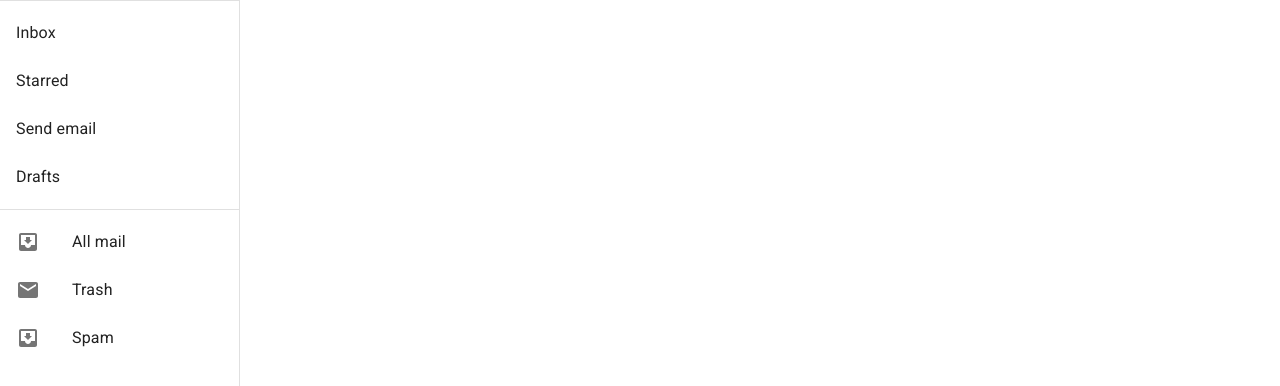
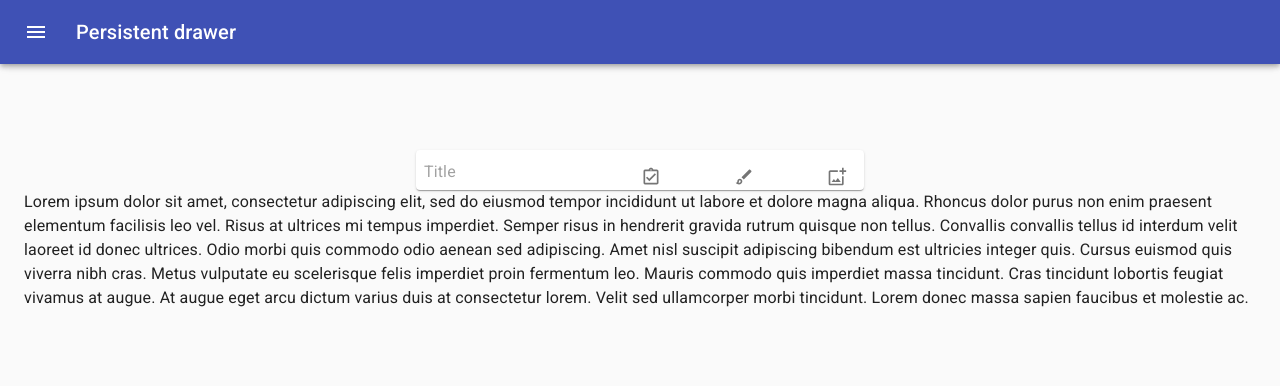
Before and after one commit to manoj-k-n/ReactJS-Fundoo, a React (Create React App) app in the folder fundoo/: page /sidenav in a window 1280 px wide. Shown: the top 386 px of the page. Built offline with nearby package versions, Linux system fonts and the light colour scheme.

Commit message:
[sidenav]

```diff
--- a/fundoo/src/Components/DashBord.jsx
+++ b/fundoo/src/Components/DashBord.jsx
@@ -7,31 +7,45 @@
 import "./note.css";
 import AppNav from './AppNav'
 import { ListItemSecondaryAction } from '@material-ui/core';
-
+import { makeStyles, useTheme } from '@material-ui/core/styles';
 import SideNav from './sideNav';
-import SideBar from './SideBar'
+import SideBar from './SideBar';
+import CssBaseline from '@material-ui/core/CssBaseline';
+import Drawer from '@material-ui/core/Drawer';
 
 
-export class DashBord extends Component {
+
+
+
+ class DashBord extends Component {
     constructor(props) {
         super(props);
         this.state = {
             dialogOpen: false,
             notes: [],
-            sideNavstate:false,
+             sideNavstate:false,
             Archive:false,
             trans:false,
             reminder:false,
             createNotesDisplay:true,
 
+        }
+    }
 
 
 
-        }
-    }
+    handleDrawerOpen = () => {
+   this.setState({setOpen:true})
+  };
+
+   handleDrawerClose = () => {
+    this.setState({setOpen:false})
+  };
+
     handleDialog = () => {
         this.setState({ dialogOpen: !this.state.dialogOpen })
     }
+
     componentDidMount() {
 
         Controller.getAllNotes().then((res) => {
@@ -96,7 +110,7 @@
         })
 
         let trans=this.state.notes.map((item)=>{
-            if(item.trash)
+            if(item.trash&&this.state.trans )
             {
                return <GetNotes data={item} handleDialog={this.handleDialog} />
             }
@@ -106,8 +120,8 @@
 
         return (
             <div>
+                {appNav}
 
-               {appNav}
                 <div>
                 {createNote}
                 {trans}
@@ -130,9 +144,8 @@
                     {getNotes}
                 </div>
                 </div>
+            </div>
 
-
-            </div>
         )
     }
 }
--- /dev/null
+++ b/fundoo/src/Components/Demo.css
@@ -0,0 +1,19 @@
+ * {
+    margin: 0;
+    padding: 0;
+    font-family: sans-serif;
+}
+.sideBar_demo{
+    position: fixed;
+    width: 200px;
+    height: 100%;
+    background-color: azure;
+    left: -200px;
+}
+.sideBar_demo ul  li{
+   padding: 20px 40px;
+   margin: solid auto;
+}
+.sideBar_demo.active{
+    left:0px
+}
--- a/fundoo/src/Components/SideBar.jsx
+++ b/fundoo/src/Components/SideBar.jsx
@@ -17,17 +17,52 @@
 import ListItemText from '@material-ui/core/ListItemText';
 import InboxIcon from '@material-ui/icons/MoveToInbox';
 import MailIcon from '@material-ui/icons/Mail';
+import GetNotes from './GetNotes';
+import Createnote from './createnote'
 
 const drawerWidth = 240;
 
 const useStyles = makeStyles(theme => ({
 
+  root: {
+    display: 'flex',
+  },
+  appBarShift: {
+    width: `calc(100% - ${drawerWidth}px)`,
+    marginLeft: drawerWidth,
+    transition: theme.transitions.create(['margin', 'width'], {
+      easing: theme.transitions.easing.easeOut,
+      duration: theme.transitions.duration.enteringScreen,
+    }),
+  },
+  appBar: {
+    transition: theme.transitions.create(['margin', 'width'], {
+      easing: theme.transitions.easing.sharp,
+      duration: theme.transitions.duration.leavingScreen,
+    }),
+  },
 
 
+  menuButton: {
+    marginRight: theme.spacing(2),
+  },
+  hide: {
+    display: 'none',
+  },
+  drawer: {
+    width: drawerWidth,
+    flexShrink: 0,
+  },
   drawerPaper: {
     width: drawerWidth,
   },
-
+  drawerHeader: {
+    display: 'flex',
+    alignItems: 'center',
+    padding: theme.spacing(0, 1),
+    ...theme.mixins.toolbar,
+    justifyContent: 'flex-end',
+  },
   content: {
     flexGrow: 1,
     padding: theme.spacing(3),
@@ -43,7 +78,6 @@
       duration: theme.transitions.duration.enteringScreen,
     }),
     marginLeft: 0,
-
   },
 }));
 
@@ -52,27 +86,57 @@
   const theme = useTheme();
   const [open, setOpen] = React.useState(false);
 
+  const handleDrawerOpen = () => {
+    setOpen(true);
+  };
 
+  const handleDrawerClose = () => {
+    setOpen(false);
+  };
 
   return (
-    <div className={classes.root}>
-
-
+<div className={classes.root}>
+      <CssBaseline />
+      <AppBar
+        position="fixed"
+        className={clsx(classes.appBar, {
+          [classes.appBarShift]: open,
+        })}
+      >
+        <Toolbar>
+          <IconButton
+            color="inherit"
+            aria-label="open drawer"
+            onClick={handleDrawerOpen}
+            edge="start"
+            className={clsx(classes.menuButton, open && classes.hide)}
+          >
+            <MenuIcon />
+          </IconButton>
+          <Typography variant="h6" noWrap>
+            Persistent drawer
+          </Typography>
+        </Toolbar>
+      </AppBar>
       <Drawer
         className={classes.drawer}
         variant="persistent"
         anchor="left"
-        open={true}
+        open={open}
         classes={{
           paper: classes.drawerPaper,
         }}
       >
-
+        {/* <div className={classes.drawerHeader}>
+          <IconButton onClick={handleDrawerClose}>
+            {theme.direction === 'ltr' ? <ChevronLeftIcon /> : <ChevronRightIcon />}
+          </IconButton>
+        </div>
         <Divider />
         <List>
           {['Inbox', 'Starred', 'Send email', 'Drafts'].map((text, index) => (
             <ListItem button key={text}>
-              {/* <ListItemIcon>{index % 2 === 0 ? <InboxIcon /> : <MailIcon />}</ListItemIcon> */}
+              <ListItemIcon>{index % 2 === 0 ? <InboxIcon /> : <MailIcon />}</ListItemIcon>
               <ListItemText primary={text} />
             </ListItem>
           ))}
@@ -85,7 +149,7 @@
               <ListItemText primary={text} />
             </ListItem>
           ))}
-        </List>
+        </List> */}
       </Drawer>
       <main
         className={clsx(classes.content, {
@@ -94,7 +158,17 @@
       >
         <div className={classes.drawerHeader} />
         <Typography paragraph>
-
+          <Createnote/>
+          Lorem ipsum dolor sit amet, consectetur adipiscing elit, sed do eiusmod tempor incididunt
+          ut labore et dolore magna aliqua. Rhoncus dolor purus non enim praesent elementum
+          facilisis leo vel. Risus at ultrices mi tempus imperdiet. Semper risus in hendrerit
+          gravida rutrum quisque non tellus. Convallis convallis tellus id interdum velit laoreet id
+          donec ultrices. Odio morbi quis commodo odio aenean sed adipiscing. Amet nisl suscipit
+          adipiscing bibendum est ultricies integer quis. Cursus euismod quis viverra nibh cras.
+          Metus vulputate eu scelerisque felis imperdiet proin fermentum leo. Mauris commodo quis
+          imperdiet massa tincidunt. Cras tincidunt lobortis feugiat vivamus at augue. At augue eget
+          arcu dictum varius duis at consectetur lorem. Velit sed ullamcorper morbi tincidunt. Lorem
+          donec massa sapien faucibus et molestie ac.
         </Typography>
         <Typography paragraph>
 
--- a/fundoo/src/Components/sideNav.jsx
+++ b/fundoo/src/Components/sideNav.jsx
@@ -1,43 +1,181 @@
-import React, { Component } from 'react'
-import { Card, Menu, IconButton } from '@material-ui/core'
+import React from 'react';
+import clsx from 'clsx';
+import { makeStyles, useTheme } from '@material-ui/core/styles';
 import Drawer from '@material-ui/core/Drawer';
-import SwipeableDrawer from '@material-ui/core/SwipeableDrawer';
-import EmojiObjectsTwoToneIcon from '@material-ui/icons/EmojiObjectsTwoTone';
-export class sideNav extends Component {
-    render() {
-        return (
-            <div>
-                <div className="Drawer">
+import CssBaseline from '@material-ui/core/CssBaseline';
+import AppBar from '@material-ui/core/AppBar';
+import Toolbar from '@material-ui/core/Toolbar';
+import List from '@material-ui/core/List';
+import Typography from '@material-ui/core/Typography';
+import Divider from '@material-ui/core/Divider';
+import IconButton from '@material-ui/core/IconButton';
+import MenuIcon from '@material-ui/icons/Menu';
+import ChevronLeftIcon from '@material-ui/icons/ChevronLeft';
+import ChevronRightIcon from '@material-ui/icons/ChevronRight';
+import ListItem from '@material-ui/core/ListItem';
+import ListItemIcon from '@material-ui/core/ListItemIcon';
+import ListItemText from '@material-ui/core/ListItemText';
+import InboxIcon from '@material-ui/icons/MoveToInbox';
+import MailIcon from '@material-ui/icons/Mail';
 
-                    <div className="note_sidenav">
+const drawerWidth = 240;
 
-                    <div className="IconSide">
-                        <EmojiObjectsTwoToneIcon/>
-                    </div>
-                    <div className="Name_Side">
-                    <h3 style={{fontSize:17}}>Notes</h3>
-                    </div>
+const useStyles = makeStyles(theme => ({
+  root: {
+    display: 'flex',
+  },
+  appBar: {
+    transition: theme.transitions.create(['margin', 'width'], {
+      easing: theme.transitions.easing.sharp,
+      duration: theme.transitions.duration.leavingScreen,
+    }),
+  },
+  appBarShift: {
+    width: `calc(100% - ${drawerWidth}px)`,
+    marginLeft: drawerWidth,
+    transition: theme.transitions.create(['margin', 'width'], {
+      easing: theme.transitions.easing.easeOut,
+      duration: theme.transitions.duration.enteringScreen,
+    }),
+  },
+  menuButton: {
+    marginRight: theme.spacing(2),
+  },
+  hide: {
+    display: 'none',
+  },
+  drawer: {
+    width: drawerWidth,
+    flexShrink: 0,
+  },
+  drawerPaper: {
+    width: drawerWidth,
+  },
+  drawerHeader: {
+    display: 'flex',
+    alignItems: 'center',
+    padding: theme.spacing(0, 1),
+    ...theme.mixins.toolbar,
+    justifyContent: 'flex-end',
+  },
+  content: {
+    flexGrow: 1,
+    padding: theme.spacing(3),
+    transition: theme.transitions.create('margin', {
+      easing: theme.transitions.easing.sharp,
+      duration: theme.transitions.duration.leavingScreen,
+    }),
+    marginLeft: -drawerWidth,
+  },
+  contentShift: {
+    transition: theme.transitions.create('margin', {
+      easing: theme.transitions.easing.easeOut,
+      duration: theme.transitions.duration.enteringScreen,
+    }),
+    marginLeft: 0,
+  },
+}));
 
-                    </div>
+export default function PersistentDrawerLeft() {
+  const classes = useStyles();
+  const theme = useTheme();
+  const [open, setOpen] = React.useState(false);
 
+  const handleDrawerOpen = () => {
+    setOpen(true);
+  };
 
+  const handleDrawerClose = () => {
+    setOpen(false);
+  };
 
-                    <div className="note_sidenav">
-
-                   <div className="IconSide">
-                       <EmojiObjectsTwoToneIcon/>
-                   </div>
-                   <div className="Name_Side">
-                   <h3 style={{fontSize:17}}>Reminders</h3>
-                   </div>
-
-                   </div>
-
-                </div>
-
-            </div>
-        )
-    }
+  return (
+    <div className={classes.root}>
+      <CssBaseline />
+      <AppBar
+        position="fixed"
+        className={clsx(classes.appBar, {
+          [classes.appBarShift]: open,
+        })}
+      >
+        <Toolbar>
+          <IconButton
+            color="inherit"
+            aria-label="open drawer"
+            onClick={handleDrawerOpen}
+            edge="start"
+            className={clsx(classes.menuButton, open && classes.hide)}
+          >
+            <MenuIcon />
+          </IconButton>
+          <Typography variant="h6" noWrap>
+            Persistent drawer
+          </Typography>
+        </Toolbar>
+      </AppBar>
+      <Drawer
+        className={classes.drawer}
+        variant="persistent"
+        anchor="left"
+        open={open}
+        classes={{
+          paper: classes.drawerPaper,
+        }}
+      >
+        <div className={classes.drawerHeader}>
+          <IconButton onClick={handleDrawerClose}>
+            {theme.direction === 'ltr' ? <ChevronLeftIcon /> : <ChevronRightIcon />}
+          </IconButton>
+        </div>
+        <Divider />
+        <List>
+          {['Inbox', 'Starred', 'Send email', 'Drafts'].map((text, index) => (
+            <ListItem button key={text}>
+              <ListItemIcon>{index % 2 === 0 ? <InboxIcon /> : <MailIcon />}</ListItemIcon>
+              <ListItemText primary={text} />
+            </ListItem>
+          ))}
+        </List>
+        <Divider />
+        <List>
+          {['All mail', 'Trash', 'Spam'].map((text, index) => (
+            <ListItem button key={text}>
+              <ListItemIcon>{index % 2 === 0 ? <InboxIcon /> : <MailIcon />}</ListItemIcon>
+              <ListItemText primary={text} />
+            </ListItem>
+          ))}
+        </List>
+      </Drawer>
+      <main
+        className={clsx(classes.content, {
+          [classes.contentShift]: open,
+        })}
+      >
+        <div className={classes.drawerHeader} />
+        <Typography paragraph>
+          Lorem ipsum dolor sit amet, consectetur adipiscing elit, sed do eiusmod tempor incididunt
+          ut labore et dolore magna aliqua. Rhoncus dolor purus non enim praesent elementum
+          facilisis leo vel. Risus at ultrices mi tempus imperdiet. Semper risus in hendrerit
+          gravida rutrum quisque non tellus. Convallis convallis tellus id interdum velit laoreet id
+          donec ultrices. Odio morbi quis commodo odio aenean sed adipiscing. Amet nisl suscipit
+          adipiscing bibendum est ultricies integer quis. Cursus euismod quis viverra nibh cras.
+          Metus vulputate eu scelerisque felis imperdiet proin fermentum leo. Mauris commodo quis
+          imperdiet massa tincidunt. Cras tincidunt lobortis feugiat vivamus at augue. At augue eget
+          arcu dictum varius duis at consectetur lorem. Velit sed ullamcorper morbi tincidunt. Lorem
+          donec massa sapien faucibus et molestie ac.
+        </Typography>
+        <Typography paragraph>
+          Consequat mauris nunc congue nisi vitae suscipit. Fringilla est ullamcorper eget nulla
+          facilisi etiam dignissim diam. Pulvinar elementum integer enim neque volutpat ac
+          tincidunt. Ornare suspendisse sed nisi lacus sed viverra tellus. Purus sit amet volutpat
+          consequat mauris. Elementum eu facilisis sed odio morbi. Euismod lacinia at quis risus sed
+          vulputate odio. Morbi tincidunt ornare massa eget egestas purus viverra accumsan in. In
+          hendrerit gravida rutrum quisque non tellus orci ac. Pellentesque nec nam aliquam sem et
+          tortor. Habitant morbi tristique senectus et. Adipiscing elit duis tristique sollicitudin
+          nibh sit. Ornare aenean euismod elementum nisi quis eleifend. Commodo viverra maecenas
+          accumsan lacus vel facilisis. Nulla posuere sollicitudin aliquam ultrices sagittis orci a.
+        </Typography>
+      </main>
+    </div>
+  );
 }
-
-export default sideNav
```
Also changed, not shown: fundoo/src/Components/GetNotes.jsx (+24 -3 lines), fundoo/src/Components/note.css (+8 -0 lines).
